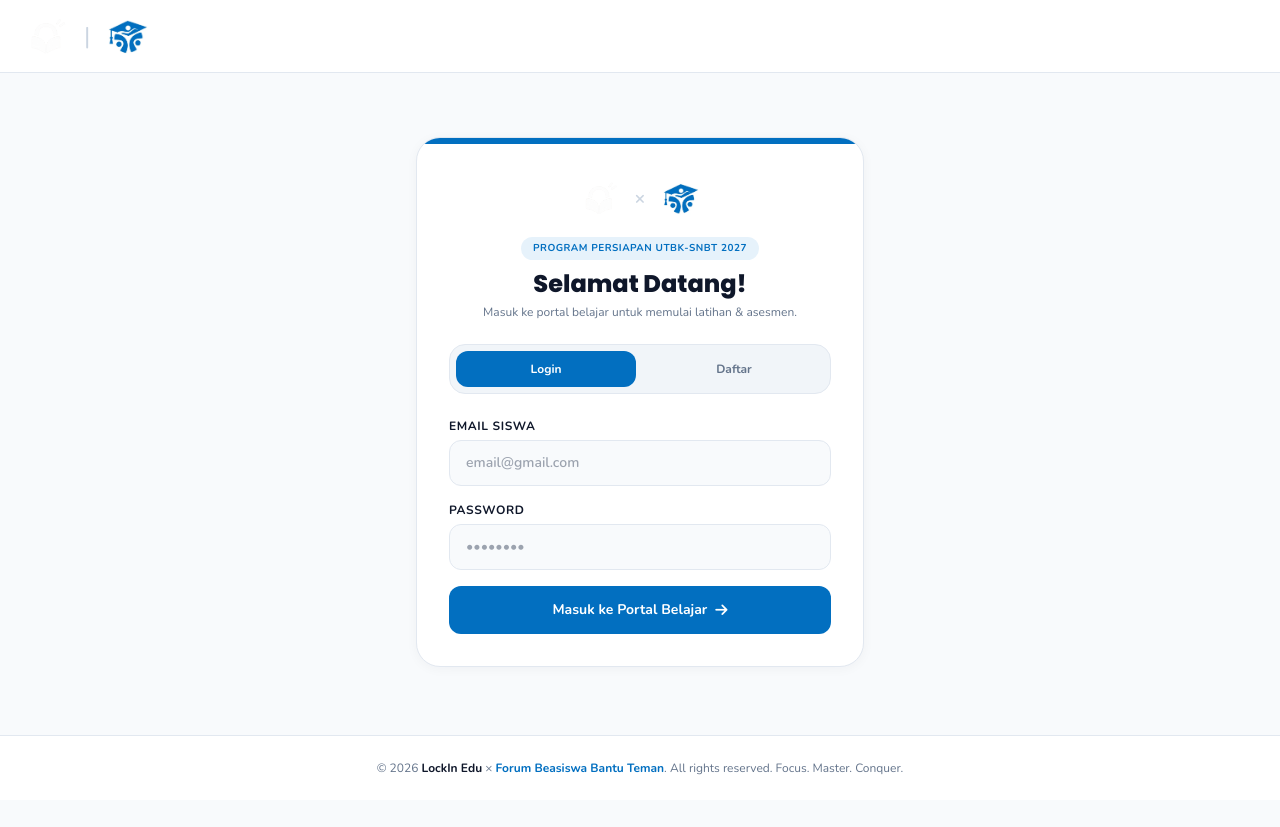
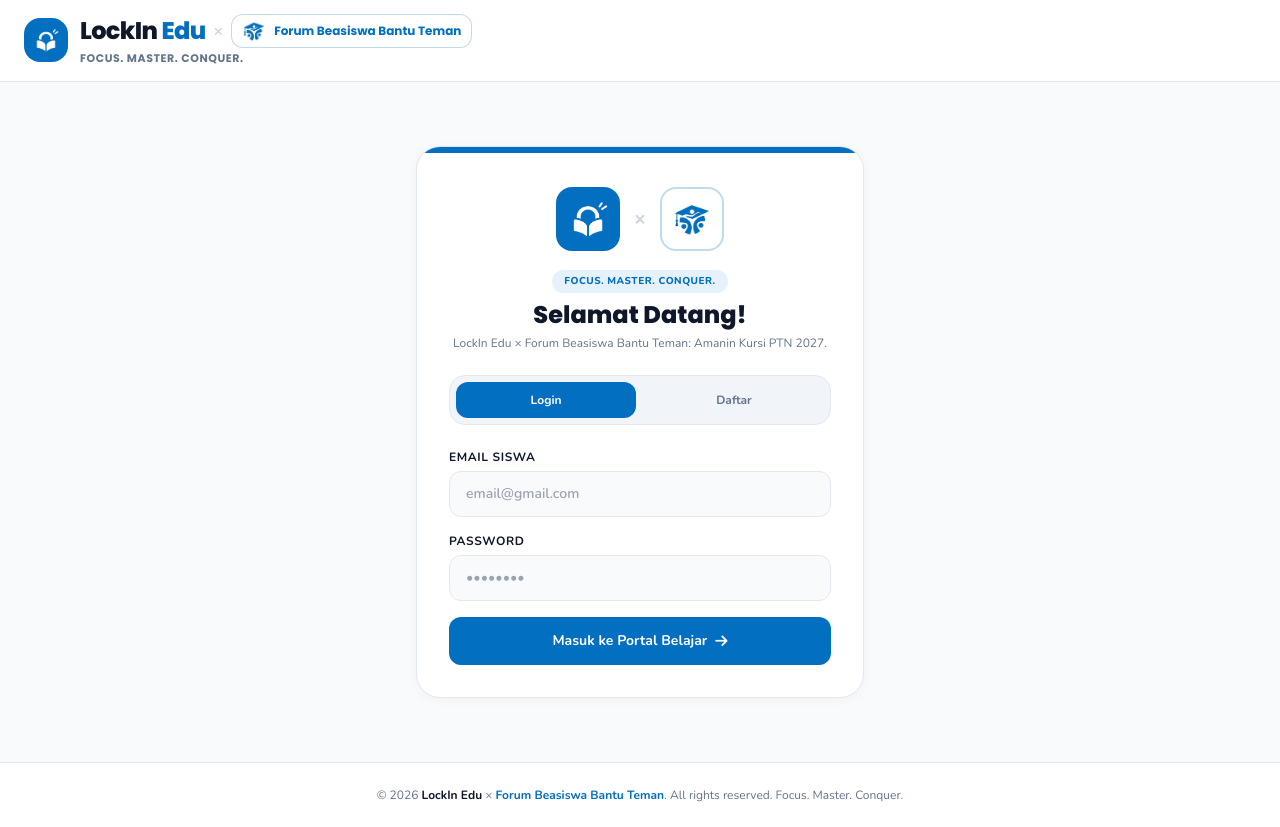
Before and after one commit to ni-sasa/lockin-edu, a plain HTML site: page index.html in a window 1280 px wide. Before the commit the page ends 800 px from the top, so only its background shows below. Drawn offline with nearby package versions, Linux system fonts and the light colour scheme.

Commit message:
Update logoo

```diff
--- a/index.html
+++ b/index.html
@@ -51,14 +51,24 @@
 
   <header class="bg-white border-b border-slateSubtle py-3.5 px-4 sticky top-0 z-40">
     <div class="max-w-7xl mx-auto flex flex-wrap justify-between items-center gap-3 px-2">
-      <div onclick="handleLogoClick()" class="flex items-center gap-3 sm:gap-4 cursor-pointer">
-        <!-- Logo Asli LockIn Edu -->
-        <img src="logo-lockin.png" alt="LockIn Edu" class="h-9 sm:h-11 w-auto object-contain">
-
-        <span class="text-slate-300 font-light text-2xl select-none">|</span>
-
-        <!-- Logo Asli Forum Beasiswa Bantu Teman -->
-        <img src="logo-bbt.png" alt="Forum Beasiswa Bantu Teman" class="h-9 sm:h-11 w-auto object-contain">
+      <div onclick="handleLogoClick()" class="flex items-center gap-3 cursor-pointer group">
+        <!-- Kotak Biru Solid untuk Logo Putih LockIn Edu -->
+        <div class="w-11 h-11 rounded-2xl bg-bbtBlue flex items-center justify-center p-2 shadow-xs group-hover:bg-bbtBlueDark transition">
+          <img src="logo-lockin.png" alt="LockIn Edu" class="w-full h-full object-contain">
+        </div>
+
+        <div>
+          <div class="flex items-center gap-2 flex-wrap">
+            <span class="font-poppins font-extrabold text-xl sm:text-2xl text-navyDark tracking-tight">LockIn <span class="text-bbtBlue">Edu</span></span>
+            <span class="text-slate-300 font-bold text-base">×</span>
+            <!-- Kotak Putih Bersih untuk Logo Biru Beasiswa Bantu Teman -->
+            <div class="inline-flex items-center gap-2 bg-white border border-bbtBlue/25 px-2.5 py-1 rounded-xl shadow-2xs">
+              <img src="logo-bbt.png" alt="Beasiswa Bantu Teman" class="h-6 w-auto object-contain">
+              <span class="font-poppins font-bold text-xs text-bbtBlue hidden sm:inline">Forum Beasiswa Bantu Teman</span>
+            </div>
+          </div>
+          <p class="text-[11px] text-slateText font-poppins font-bold tracking-wider uppercase mt-0.5">Focus. Master. Conquer.</p>
+        </div>
       </div>
 
       <div id="userBadge" class="hidden flex items-center gap-3">
@@ -81,16 +91,24 @@
       <div class="h-1.5 bg-bbtBlue absolute top-0 inset-x-0"></div>
 
       <div class="text-center mb-6 pt-2">
-        <div class="flex items-center justify-center gap-4 mb-4">
-          <img src="logo-lockin.png" alt="LockIn Edu" class="h-10 w-auto object-contain">
-          <span class="text-slate-300 font-bold text-lg">×</span>
-          <img src="logo-bbt.png" alt="Forum Beasiswa Bantu Teman" class="h-10 w-auto object-contain">
-        </div>
-        <span class="inline-block px-3 py-1 rounded-full bg-bbtBlueLight text-bbtBlue font-bold text-[10px] uppercase tracking-wider mb-2">
-          Program Persiapan UTBK-SNBT 2027
-        </span>
+        <!-- Kotak Logo Kebalikan: LockIn Biru Solid, BBT Putih Bersih -->
+        <div class="inline-flex items-center justify-center gap-3.5 mb-4">
+          <div class="w-16 h-16 rounded-2xl bg-bbtBlue flex items-center justify-center p-2.5 shadow-xs">
+            <img src="logo-lockin.png" alt="LockIn Edu" class="w-full h-full object-contain">
+          </div>
+          <span class="text-slate-300 font-black text-xl">×</span>
+          <div class="w-16 h-16 rounded-2xl bg-white border-2 border-bbtBlue/25 flex items-center justify-center p-2.5 shadow-xs">
+            <img src="logo-bbt.png" alt="Forum Beasiswa Bantu Teman" class="w-full h-full object-contain">
+          </div>
+        </div>
+
+        <div>
+          <span class="inline-block px-3 py-1 rounded-full bg-bbtBlueLight text-bbtBlue font-extrabold text-[10px] uppercase tracking-wider mb-1.5">
+            Focus. Master. Conquer.
+          </span>
+        </div>
         <h2 class="text-2xl font-black text-navyDark">Selamat Datang!</h2>
-        <p class="text-xs text-slateText font-medium mt-1">Masuk ke portal belajar untuk memulai latihan & asesmen.</p>
+        <p class="text-xs text-slateText font-medium mt-1">LockIn Edu × Forum Beasiswa Bantu Teman: Amanin Kursi PTN 2027.</p>
       </div>
 
       <div class="flex gap-2 mb-6 bg-slateLight p-1.5 rounded-2xl border border-slateSubtle">
@@ -196,6 +214,7 @@
       <div class="bg-white p-5 rounded-3xl border border-slateSubtle shadow-card h-fit space-y-2">
         <div class="px-3 pb-2.5 mb-2 border-b border-slateSubtle">
           <p class="text-[10px] font-extrabold text-bbtBlue uppercase tracking-widest">Menu Utama</p>
+          <p class="text-[11px] font-semibold text-slateText mt-0.5">Focus. Master. Conquer.</p>
         </div>
         <button type="button" onclick="switchMenu('beranda')" class="menu-btn w-full text-left px-4 py-3 rounded-2xl font-bold text-xs flex items-center gap-3 bg-bbtBlue text-white transition cursor-pointer" id="btn-beranda">
           <i class="fa-solid fa-house w-5 text-center text-sm"></i> Beranda
@@ -239,7 +258,7 @@
             <div class="space-y-2">
               <div class="flex flex-wrap items-center gap-2">
                 <span class="px-3 py-1 rounded-full bg-white/15 text-white font-bold text-[10px] uppercase tracking-wider">LockIn Edu × Forum Beasiswa Bantu Teman</span>
-                <span class="px-2.5 py-1 rounded-full bg-bbtGold text-navyDark font-extrabold text-[10px] uppercase tracking-wider">UTBK-SNBT 2027</span>
+                <span class="px-2.5 py-1 rounded-full bg-bbtGold text-navyDark font-extrabold text-[10px] uppercase tracking-wider">Focus. Master. Conquer.</span>
               </div>
               <h2 class="text-3xl font-black font-poppins text-white mt-2">Halo, <span id="dashNama" class="text-bbtGold">Siswa</span>! 👋</h2>
               <p class="text-xs text-white/95 font-semibold leading-relaxed">
```
